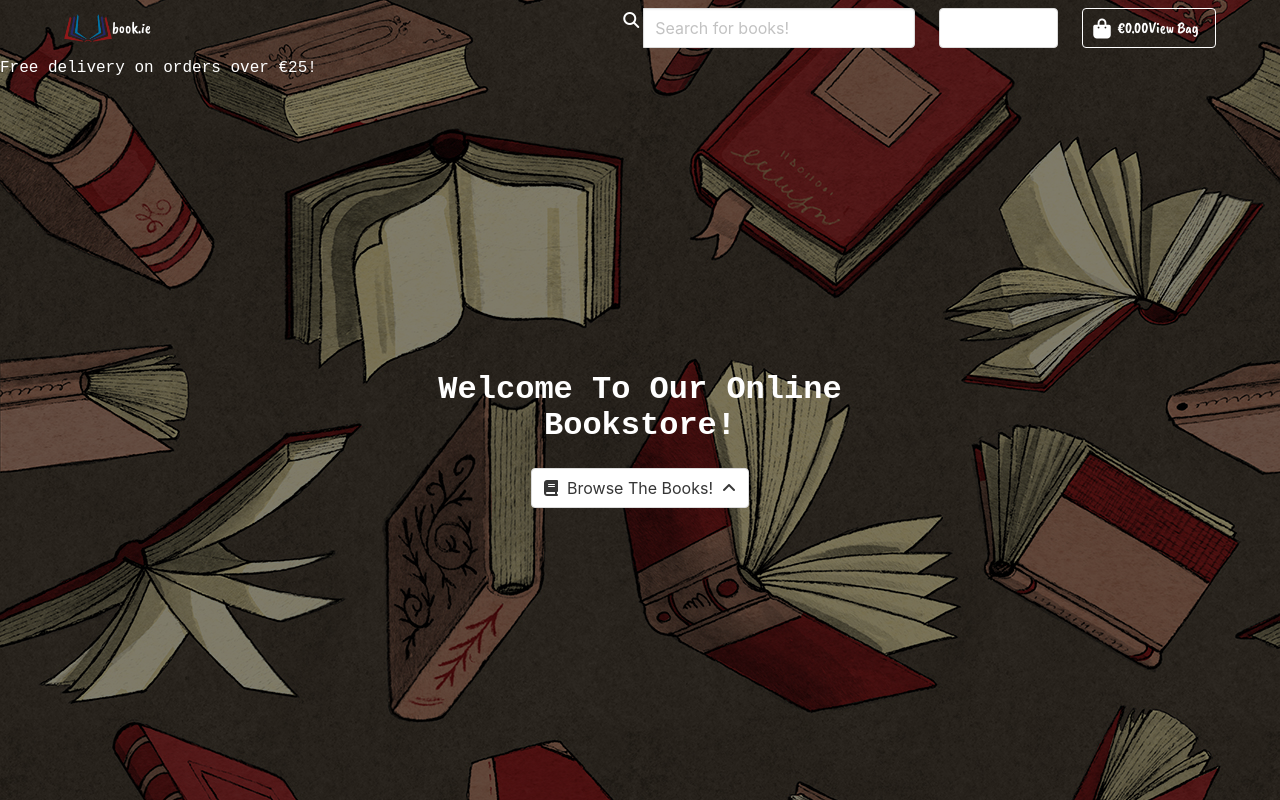
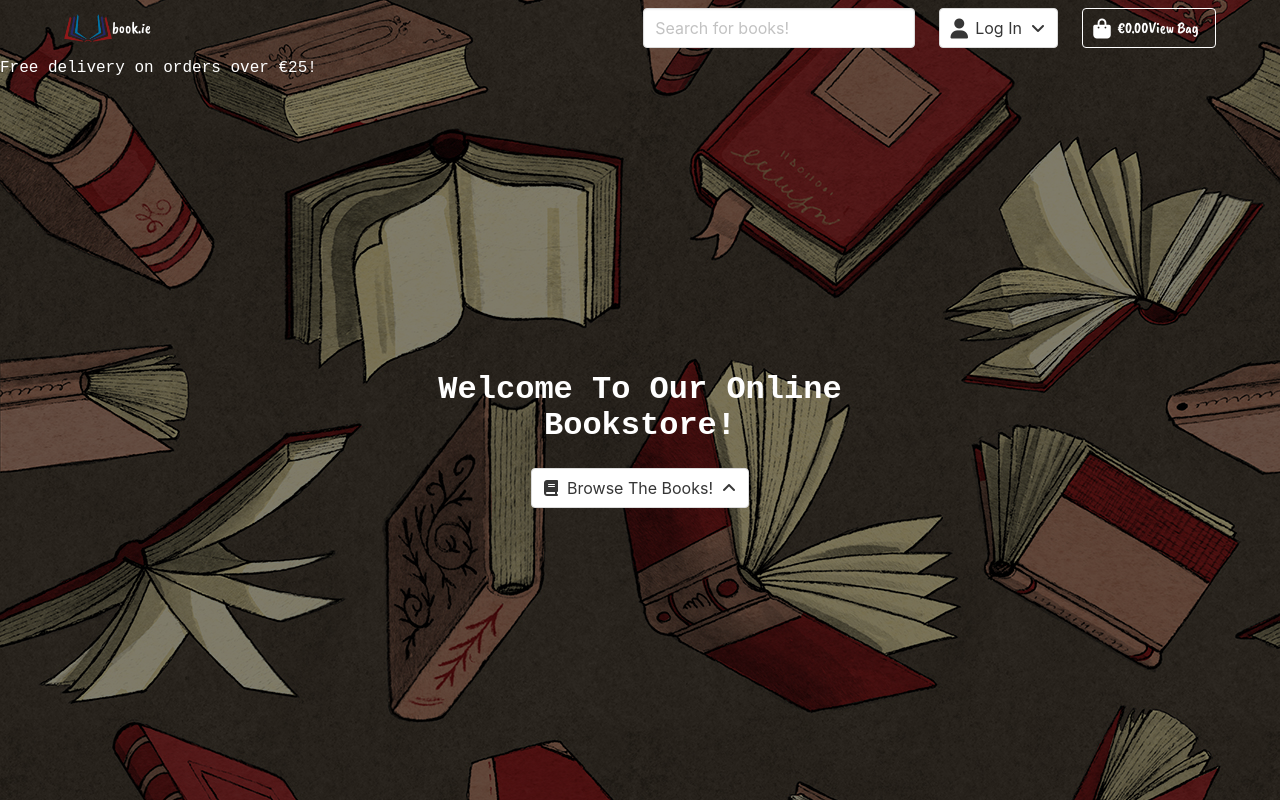
Before and after one commit to anteCedens/CI-MS4-ecommerce-site, a Django app: page / in a window 1280 px wide. Run offline with Django 3.2, Linux system fonts and the light colour scheme; some libraries are stand-ins or nearby versions; some web fonts are replaced.

Commit message:
Set navabr spans back to default color

```diff
--- a/static/css/base.css
+++ b/static/css/base.css
@@ -28,7 +28,3 @@ html, body {
   padding: 3rem 0;
   line-height: 1.5;
 }
-
-.navbar span {
-    color: white;
-}
--- a/templates/base.html
+++ b/templates/base.html
@@ -74,9 +74,6 @@
 
                                 <form method="GET" action="{% url 'products' %}">
                                     <div class="field has-addons">
-                                        <span class="icon">
-                                            <i class="fas fa-search"></i>
-                                        </span>
                                         <div class="control">
                                             <input class="input" type="text" name="q" placeholder="Search for books!">
                                         </div>
@@ -93,7 +90,7 @@
                                             <span class="icon">
                                                 <i class="fas fa-user fa-lg"></i>
                                             </span>
-                                            <span>Log In</span>
+                                            <p>Log In</p>
                                             <span class="icon is-small">
                                                 <i class="fas fa-angle-down" aria-hidden="true"></i>
                                             </span>
```
